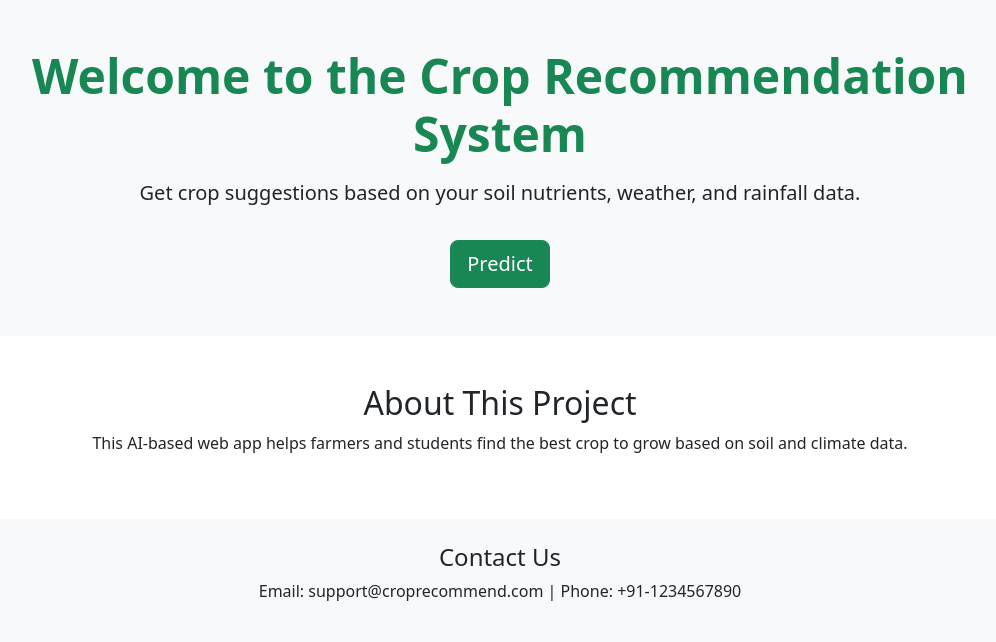
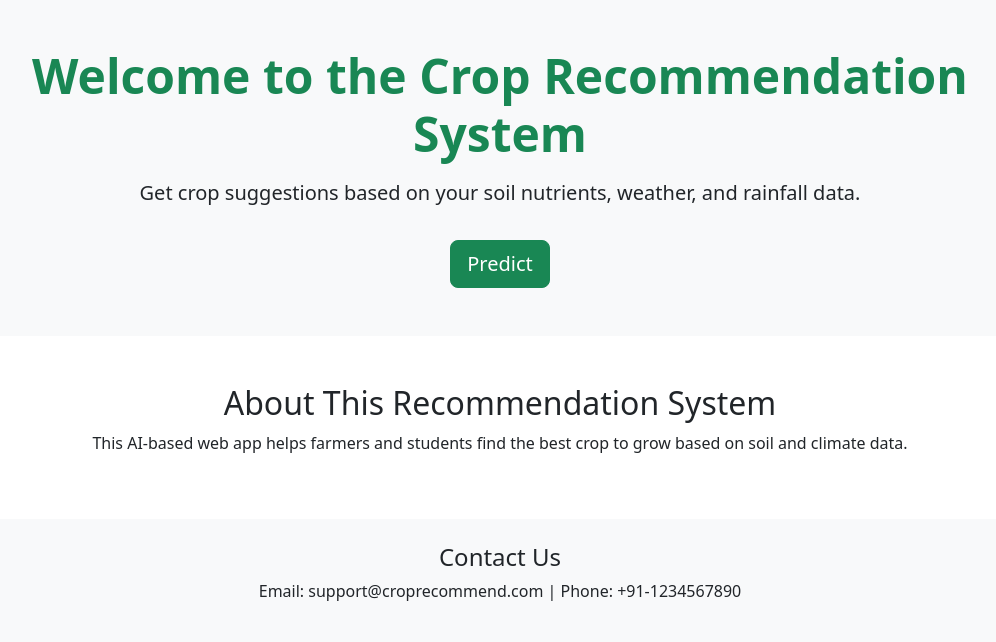
Before and after one commit to arijitbhowmik-ab/Crop-Recommendation-System, a Flask app: page / in a window 1280 px wide. Shown: the part 57-699 px from the top of the page, without its empty margins (140-1136 px from the left). Run offline with Flask 3, Linux system fonts and the light colour scheme.

Commit message:
change in about section

```diff
--- a/templates/Home_1.html
+++ b/templates/Home_1.html
@@ -44,7 +44,7 @@
 <!-- 📘 About Section -->
 <section id="about" class="py-5">
   <div class="container text-center">
-    <h2>About This Project</h2>
+    <h2>About This Recommendation System</h2>
     <p>This AI-based web app helps farmers and students find the best crop to grow based on soil and climate data.</p>
   </div>
 </section>
```
